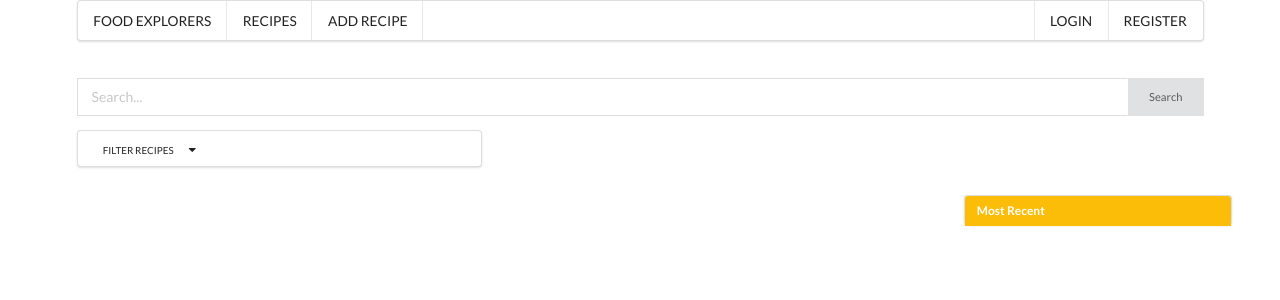
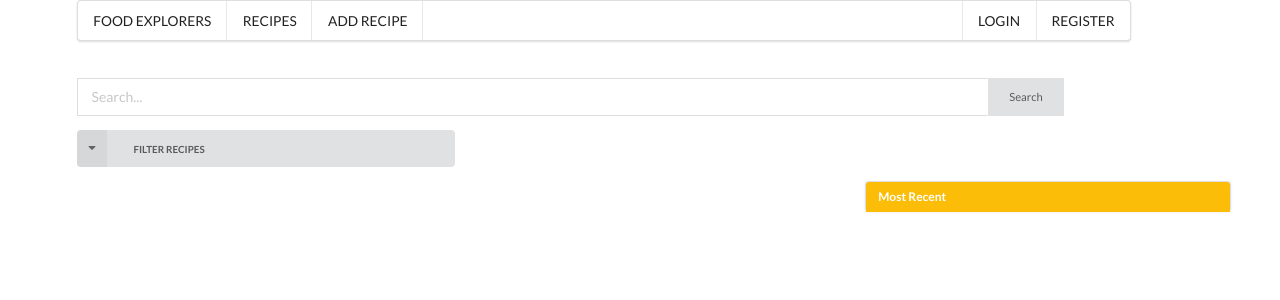
Before and after one commit to mrndhlovu/food-explorer-app, a Flask app: page / in a window 1280 px wide. Shown: the top 300 px of the page. Run offline with Flask 2, Linux system fonts and the light colour scheme; data that the repository does not hold is empty; some libraries are stand-ins or nearby versions.

Commit message:
Edited app.py file and css on filter

```diff
--- a/app.py
+++ b/app.py
@@ -73,6 +73,8 @@ def logout():
 @app.route('/register', methods=['POST', 'GET'])
 def register():
 
+    most_recent = mongo.db.userRecipes.find({ 'date_updated': {'$lte': today.strftime('%Y-%m-%d') }}).limit(5)
+
     if request.method == 'POST':
         user_found = users.find_one({'username' : request.form['username']})
 
@@ -90,7 +92,7 @@ def register():
             return redirect(url_for('index'))
         flash('That username has been taken, try again with a different username.')
 
-    return render_template('register.html', most_recent=most_recent)
+    return render_template('register.html', most_recent=most_recent , categories=category_found,countries=countries)
 
 
 @app.route('/index')
@@ -103,7 +105,9 @@ def index():
     else:
         favourites = ' '
 
-        return render_template("index.html", most_recent=most_recent, favourites=favourites)
+        most_recent = mongo.db.userRecipes.find({ 'date_updated': {'$lte': today.strftime('%Y-%m-%d') }}).limit(5)
+
+        return render_template("index.html", most_recent=most_recent, favourites=favourites, countries=countries, categories=category_found)
 
 
 # render recipes
--- a/static/css/style.css
+++ b/static/css/style.css
@@ -164,6 +164,7 @@ input,
     margin-top: -5px;
     border-radius: 0;
     height: 2.7rem;
+    margin-bottom: 10px
 }
 
 .favourites,
--- a/static/js/main.js
+++ b/static/js/main.js
@@ -211,3 +211,8 @@ $('.message .close')
             .closest('.message')
             .transition('fade');
     });
+
+$('.ui.dropdown')
+    .dropdown({
+        allowCategorySelection: true
+    });
--- a/templates/base.html
+++ b/templates/base.html
@@ -9,8 +9,8 @@
     </head>
 
     <body>
-        <div class="ui grid container">
-            <div class="sixteen wide column">
+        <div class="ui grid container mainContainer">
+            <div class="fifteen wide column">
                 <div class="ui menu">
                     <div class="header">
                         <a class="item navText" href="{{ url_for('get_cuisine')}}">Food Explorers</a>
@@ -25,7 +25,7 @@
                     </div>
                 </div>
             </div>
-            <div class="sixteen wide column">
+            <div class="fifteen wide column">
                 <div class="ui grid">
                     <div class="ui right aligned" id='loginStatus'>
                         {% if 'username' in session %}
@@ -37,15 +37,18 @@
                     </div>
                 </div>
                 <div class="ui grid">
-                    <div class="sixteen wide mobile twleve wide tablet twleve wide computer column searchBarContainer ">
+                    <div class="fifteen wide mobile twleve wide tablet twleve wide computer column searchBarContainer ">
                         <form class="ui action input fluid " action="{{ url_for( 'browse_filter', query='search' , sort_order=" " ) }} ">
                             <input type="text " name="search" placeholder="Search... ">
                             <button class="ui button searchButton " type="submit "><span class="ui black small "><span class="searchButtonText ">Search</span></span></button>
                         </form>
                     </div>
+
+
+
                     <div class="eight wide mobile  six wide tablet six wide computer column ">
-                        <div class="ui left aligned divided list segment filterWrapper ">
-                            <div class="ui dropdown right aligned sortDropdown ">
+                        <div class="ui list padded filterWrapper ">
+                            <div class="ui floating dropdown labeled icon button  fluid right aligned sortDropdown ">
                                 <div class="text sortDropText "><span class="filterRecipeDropdownText ">Filter Recipes</span></div>
                                 <i class="dropdown icon "></i>
                                 <div class="menu ">
@@ -111,10 +114,10 @@
                 </div>
             </div>
             <div class="ui grid ">
-                <div class="sixteen wide mobile twelve wide tablet twelve wide computer column">
+                <div class="col-sm-12 col-xs-12 col-md-8 col-lg-8">
                     {% block content %} {% endblock %}
                 </div>
-                <div class="sixteen wide mobile four wide tablet four wide computer column sideBarWrapper ">
+                <div class="col-sm-12 col-xs-12 col-md-4 col-lg-4 sideBarWrapper ">
                     <div class="ui segment">
                         <div class="ui divided list ">
                             <div class="ui top attached label center aligned light yellow ">Most Recent</div>
```
